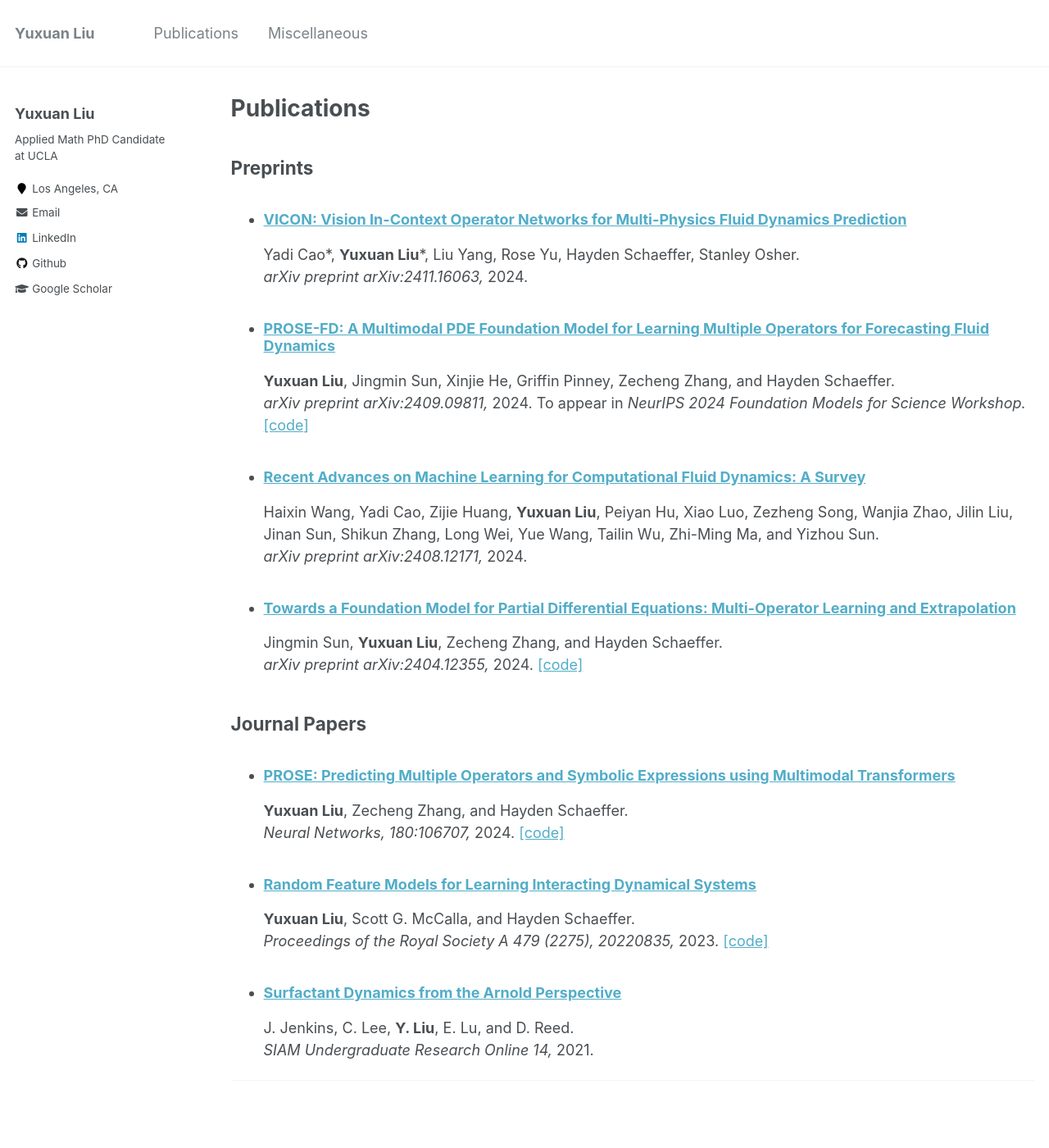
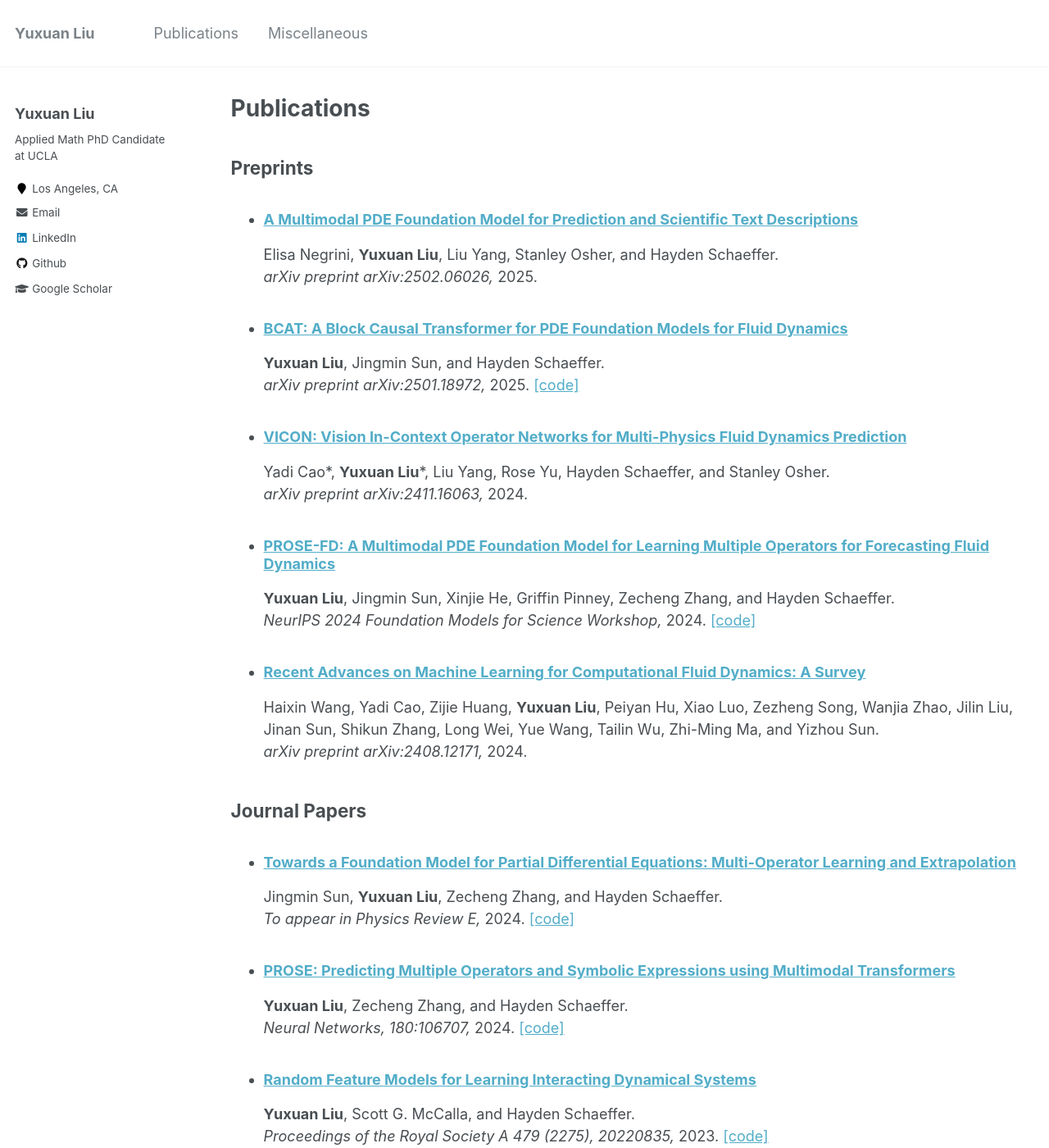
Before and after one commit to felix-lyx/felix-lyx.github.io, a Jekyll site: the page built from _pages/publications.md, in a window 1280 px wide and 1400 px high. Shown: the whole window at 82% size. Built offline with Jekyll 4.4.1, drawn with Linux system fonts in a browser that asks for light colours.

Commit message:
Update publications.md

```diff
--- a/_pages/publications.md
+++ b/_pages/publications.md
@@ -8,28 +8,38 @@ author_profile: true
 
 ## Preprints
 
+- ### [A Multimodal PDE Foundation Model for Prediction and Scientific Text Descriptions](https://arxiv.org/abs/2502.06026)
+
+  Elisa Negrini, **Yuxuan Liu**, Liu Yang, Stanley Osher, and Hayden Schaeffer. \
+  *arXiv preprint arXiv:2502.06026,* 2025.
+
+- ### [BCAT: A Block Causal Transformer for PDE Foundation Models for Fluid Dynamics](https://arxiv.org/abs/2501.18972)
+
+  **Yuxuan Liu**, Jingmin Sun, and Hayden Schaeffer. \
+  *arXiv preprint arXiv:2501.18972,* 2025. [[code]](https://github.com/felix-lyx/bcat)
+
 - ### [VICON: Vision In-Context Operator Networks for Multi-Physics Fluid Dynamics Prediction](https://arxiv.org/abs/2411.16063)
 
-  Yadi Cao\*, **Yuxuan Liu**\*, Liu Yang, Rose Yu, Hayden Schaeffer, Stanley Osher. \
+  Yadi Cao\*, **Yuxuan Liu**\*, Liu Yang, Rose Yu, Hayden Schaeffer, and Stanley Osher. \
   *arXiv preprint arXiv:2411.16063,* 2024.
 
 - ### [PROSE-FD: A Multimodal PDE Foundation Model for Learning Multiple Operators for Forecasting Fluid Dynamics](https://arxiv.org/abs/2409.09811)
 
   **Yuxuan Liu**, Jingmin Sun, Xinjie He, Griffin Pinney, Zecheng Zhang, and Hayden Schaeffer. \
-  *arXiv preprint arXiv:2409.09811,* 2024. To appear in *NeurIPS 2024 Foundation Models for Science Workshop.* [[code]](https://github.com/felix-lyx/prose)
+  *NeurIPS 2024 Foundation Models for Science Workshop,* 2024. [[code]](https://github.com/felix-lyx/prose)
 
 - ### [Recent Advances on Machine Learning for Computational Fluid Dynamics: A Survey](https://arxiv.org/abs/2408.12171)
 
   Haixin Wang, Yadi Cao, Zijie Huang, **Yuxuan Liu**, Peiyan Hu, Xiao Luo, Zezheng Song, Wanjia Zhao, Jilin Liu, Jinan Sun, Shikun Zhang, Long Wei, Yue Wang, Tailin Wu, Zhi-Ming Ma, and Yizhou Sun. \
   *arXiv preprint arXiv:2408.12171,* 2024.
 
+
+## Journal Papers
+
 - ### [Towards a Foundation Model for Partial Differential Equations: Multi-Operator Learning and Extrapolation](https://arxiv.org/abs/2404.12355)
 
   Jingmin Sun, **Yuxuan Liu**, Zecheng Zhang, and Hayden Schaeffer. \
-  *arXiv preprint arXiv:2404.12355,* 2024. [[code]](https://github.com/felix-lyx/prose)
-
-
-## Journal Papers
+  *To appear in Physics Review E,* 2024. [[code]](https://github.com/felix-lyx/prose)
 
 - ### [PROSE: Predicting Multiple Operators and Symbolic Expressions using Multimodal Transformers](https://doi.org/10.1016/j.neunet.2024.106707)
 
```
